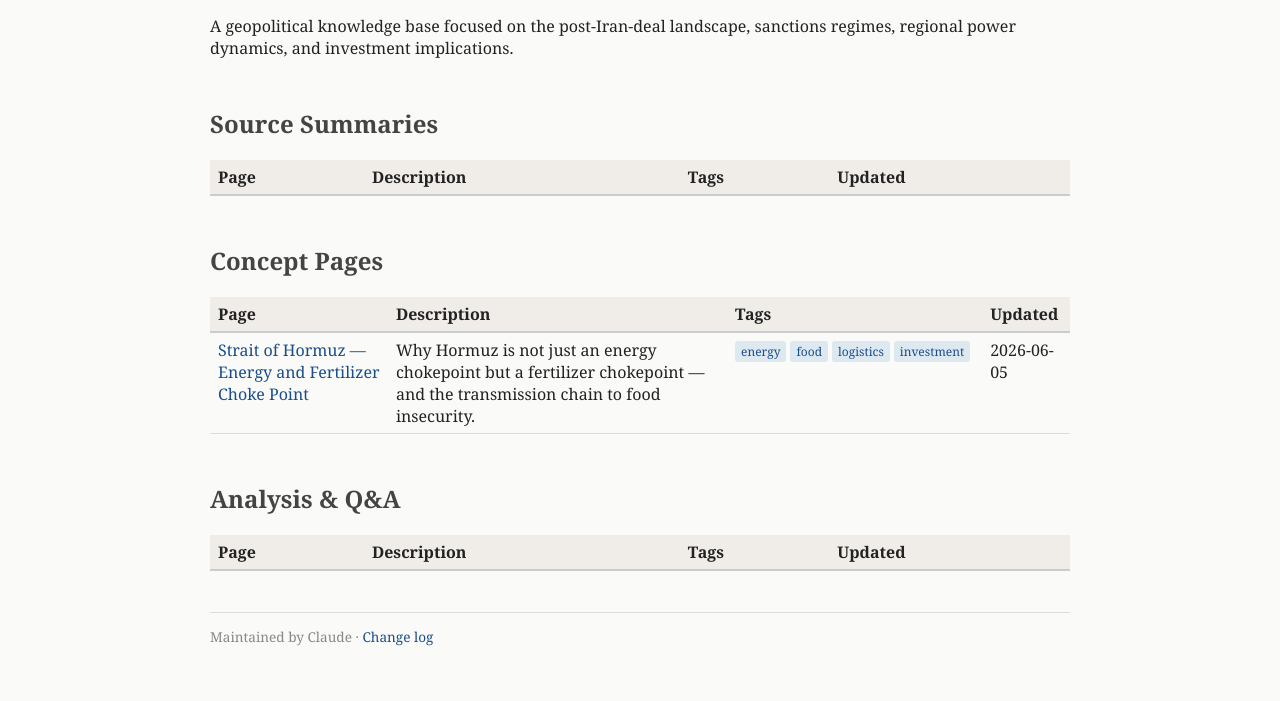
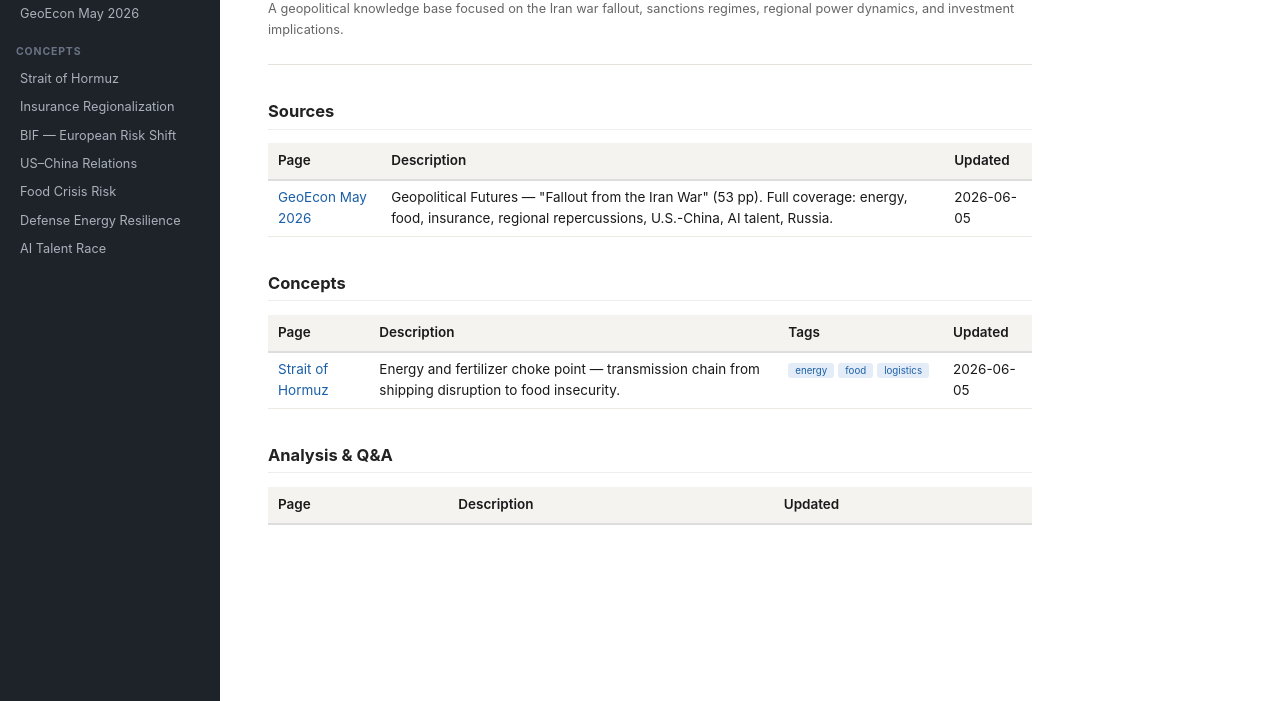
Before and after one commit to zechran/afterIran, a plain HTML site: page docs/index.html in a window 1280 px wide. Shown: the part 99-800 px from the top of the page. Drawn offline with Linux system fonts and the light colour scheme.

Commit message:
Restyle wiki: sidebar nav, shared CSS, nav.js template

```diff
--- a/docs/index.html
+++ b/docs/index.html
@@ -4,47 +4,50 @@
   <meta charset="UTF-8">
   <meta name="viewport" content="width=device-width, initial-scale=1.0">
   <title>AfterIran Wiki</title>
-  <style>
-    body { font-family: Georgia, serif; max-width: 860px; margin: 40px auto; padding: 0 20px; color: #222; background: #fafaf8; }
-    h1 { border-bottom: 2px solid #333; padding-bottom: 8px; }
-    h2 { margin-top: 2em; color: #444; }
-    a { color: #1a4e8a; text-decoration: none; }
-    a:hover { text-decoration: underline; }
-    table { width: 100%; border-collapse: collapse; margin-top: 1em; }
-    th { text-align: left; border-bottom: 2px solid #ccc; padding: 6px 8px; background: #f0ede8; }
-    td { padding: 6px 8px; border-bottom: 1px solid #e0ddd8; vertical-align: top; }
-    tr:hover td { background: #f5f3ef; }
-    .tag { font-size: 0.75em; background: #dde8f0; color: #1a4e8a; padding: 2px 6px; border-radius: 3px; margin-right: 4px; }
-    footer { margin-top: 3em; font-size: 0.85em; color: #888; border-top: 1px solid #ddd; padding-top: 1em; }
-  </style>
+  <link rel="stylesheet" href="style.css">
 </head>
 <body>
 
+<div id="sidebar"></div>
+
+<div id="content">
+
   <h1>AfterIran Wiki</h1>
-<p>A geopolitical knowledge base focused on the post-Iran-deal landscape, sanctions regimes, regional power dynamics, and investment implications.</p>
+  <div class="meta">A geopolitical knowledge base focused on the Iran war fallout, sanctions regimes, regional power dynamics, and investment implications.</div>
 
-<h2>Source Summaries</h2>
+  <hr>
+
+  <h2>Sources</h2>
   <table>
-  <tr><th>Page</th><th>Description</th><th>Tags</th><th>Updated</th></tr>
+    <tr><th>Page</th><th>Description</th><th>Updated</th></tr>
+    <tr>
+      <td><a href="geoecon-may2026.html">GeoEcon May 2026</a></td>
+      <td>Geopolitical Futures — "Fallout from the Iran War" (53 pp). Full coverage: energy, food, insurance, regional repercussions, U.S.-China, AI talent, Russia.</td>
+      <td>2026-06-05</td>
+    </tr>
     <!-- SOURCE SUMMARIES -->
   </table>
 
-<h2>Concept Pages</h2>
+  <h2>Concepts</h2>
   <table>
     <tr><th>Page</th><th>Description</th><th>Tags</th><th>Updated</th></tr>
-  <tr><td><a href="strait-of-hormuz.html">Strait of Hormuz — Energy and Fertilizer Choke Point</a></td><td>Why Hormuz is not just an energy chokepoint but a fertilizer chokepoint — and the transmission chain to food insecurity.</td><td><span class="tag">energy</span><span class="tag">food</span><span class="tag">logistics</span><span class="tag">investment</span></td><td>2026-06-05</td></tr>
+    <tr>
+      <td><a href="strait-of-hormuz.html">Strait of Hormuz</a></td>
+      <td>Energy and fertilizer choke point — transmission chain from shipping disruption to food insecurity.</td>
+      <td><span class="tag">energy</span><span class="tag">food</span><span class="tag">logistics</span></td>
+      <td>2026-06-05</td>
+    </tr>
     <!-- CONCEPT PAGES -->
   </table>
 
   <h2>Analysis &amp; Q&amp;A</h2>
   <table>
-  <tr><th>Page</th><th>Description</th><th>Tags</th><th>Updated</th></tr>
+    <tr><th>Page</th><th>Description</th><th>Updated</th></tr>
     <!-- ANALYSIS PAGES -->
   </table>
 
-<footer>
-  Maintained by Claude · <a href="log.html">Change log</a>
-</footer>
+</div>
 
+<script src="nav.js"></script>
 </body>
 </html>
--- /dev/null
+++ b/docs/nav.js
@@ -0,0 +1,51 @@
+// AfterIran Wiki — shared navigation
+// Add <script src="nav.js"></script> before </body> on every page.
+// The sidebar <nav> is injected here so it only needs updating in one place.
+
+(function () {
+  const NAV = [
+    {
+      section: "Sources",
+      links: [
+        { href: "geoecon-may2026.html", text: "GeoEcon May 2026" },
+      ]
+    },
+    {
+      section: "Concepts",
+      links: [
+        { href: "strait-of-hormuz.html",       text: "Strait of Hormuz" },
+        { href: "insurance-regionalization.html", text: "Insurance Regionalization" },
+        { href: "bif-europe-risk.html",         text: "BIF — European Risk Shift" },
+        { href: "us-china-relations.html",      text: "US–China Relations" },
+        { href: "food-crisis-risk.html",        text: "Food Crisis Risk" },
+        { href: "defense-energy-resilience.html", text: "Defense Energy Resilience" },
+        { href: "ai-talent-race.html",          text: "AI Talent Race" },
+      ]
+    },
+    {
+      section: "Analysis & Q&A",
+      links: []
+    }
+  ];
+
+  const currentPage = location.pathname.split("/").pop() || "index.html";
+
+  const sidebar = document.getElementById("sidebar");
+  if (!sidebar) return;
+
+  let html = `<a class="wiki-title" href="index.html">🌍 AfterIran Wiki</a><nav>`;
+
+  for (const group of NAV) {
+    if (group.links.length === 0) continue;
+    html += `<div class="nav-section">`;
+    html += `<span class="nav-section-title">${group.section}</span>`;
+    for (const link of group.links) {
+      const active = link.href === currentPage ? ' class="active"' : '';
+      html += `<a href="${link.href}"${active}>${link.text}</a>`;
+    }
+    html += `</div>`;
+  }
+
+  html += `</nav>`;
+  sidebar.innerHTML = html;
+})();
--- /dev/null
+++ b/docs/style.css
@@ -0,0 +1,198 @@
+/* AfterIran Wiki — shared stylesheet */
+
+*, *::before, *::after { box-sizing: border-box; }
+
+body {
+  margin: 0;
+  font-family: -apple-system, BlinkMacSystemFont, "Segoe UI", Roboto, sans-serif;
+  font-size: 15px;
+  line-height: 1.6;
+  color: #1a1a1a;
+  background: #fff;
+  display: flex;
+  min-height: 100vh;
+}
+
+/* ── Sidebar ─────────────────────────────────────────────── */
+#sidebar {
+  width: 220px;
+  min-width: 220px;
+  background: #1e2329;
+  color: #ccc;
+  padding: 0;
+  position: fixed;
+  top: 0;
+  bottom: 0;
+  overflow-y: auto;
+  z-index: 10;
+}
+
+#sidebar .wiki-title {
+  display: block;
+  padding: 16px 16px 14px;
+  font-size: 0.95em;
+  font-weight: 700;
+  color: #fff;
+  text-decoration: none;
+  border-bottom: 1px solid #2e3540;
+  letter-spacing: 0.01em;
+}
+
+#sidebar .wiki-title:hover { color: #c8a96e; }
+
+#sidebar nav { padding: 8px 0 24px; }
+
+#sidebar .nav-section {
+  margin-top: 12px;
+}
+
+#sidebar .nav-section-title {
+  display: block;
+  padding: 4px 16px;
+  font-size: 0.7em;
+  font-weight: 700;
+  text-transform: uppercase;
+  letter-spacing: 0.08em;
+  color: #6a7385;
+}
+
+#sidebar .nav-section a {
+  display: block;
+  padding: 4px 16px 4px 20px;
+  font-size: 0.85em;
+  color: #aab0bc;
+  text-decoration: none;
+  white-space: nowrap;
+  overflow: hidden;
+  text-overflow: ellipsis;
+}
+
+#sidebar .nav-section a:hover { color: #fff; background: #2a3040; }
+#sidebar .nav-section a.active { color: #fff; background: #2a3040; border-left: 2px solid #c8a96e; padding-left: 18px; }
+
+/* ── Main content ────────────────────────────────────────── */
+#content {
+  margin-left: 220px;
+  padding: 40px 48px 60px;
+  max-width: 860px;
+  flex: 1;
+}
+
+h1 {
+  font-size: 1.6em;
+  font-weight: 700;
+  margin: 0 0 4px;
+  border-bottom: 2px solid #e0ddd8;
+  padding-bottom: 10px;
+}
+
+h2 {
+  font-size: 1.1em;
+  font-weight: 700;
+  margin-top: 2em;
+  color: #222;
+  border-bottom: 1px solid #eee;
+  padding-bottom: 4px;
+}
+
+h3 {
+  font-size: 0.97em;
+  font-weight: 700;
+  margin-top: 1.4em;
+  color: #333;
+}
+
+p { margin: 0.7em 0; }
+
+a { color: #1a5fa8; text-decoration: none; }
+a:hover { text-decoration: underline; }
+
+hr { border: none; border-top: 1px solid #e5e2dc; margin: 1.5em 0; }
+
+/* Meta block under title */
+.meta {
+  font-size: 0.85em;
+  color: #666;
+  margin: 8px 0 24px;
+}
+.meta strong { color: #444; }
+
+/* Tables */
+table {
+  width: 100%;
+  border-collapse: collapse;
+  font-size: 0.9em;
+  margin: 1em 0;
+}
+th {
+  text-align: left;
+  background: #f5f3ef;
+  border-bottom: 2px solid #ddd;
+  padding: 7px 10px;
+  font-weight: 600;
+}
+td {
+  padding: 6px 10px;
+  border-bottom: 1px solid #ece9e3;
+  vertical-align: top;
+}
+tr:hover td { background: #faf8f5; }
+
+/* Blockquote */
+blockquote {
+  border-left: 3px solid #c8a96e;
+  margin: 1em 0;
+  padding: 8px 16px;
+  background: #fdf9f3;
+  color: #444;
+  font-style: italic;
+}
+
+/* Investment box */
+.invest {
+  background: #f3f8ed;
+  border-left: 3px solid #5a8a3a;
+  padding: 14px 18px;
+  margin: 1.5em 0;
+  border-radius: 0 4px 4px 0;
+}
+.invest h3 { color: #3a6a1a; margin-top: 0.6em; }
+.invest h3:first-child { margin-top: 0; }
+
+/* Risk tags */
+.risk-high { color: #c0392b; font-weight: 700; }
+.risk-med  { color: #d68910; font-weight: 700; }
+.risk-low  { color: #27ae60; font-weight: 700; }
+
+/* Tags */
+.tag {
+  font-size: 0.72em;
+  background: #e4edf7;
+  color: #1a5fa8;
+  padding: 2px 7px;
+  border-radius: 3px;
+  margin-right: 4px;
+  white-space: nowrap;
+}
+
+/* Related pages box */
+.related {
+  background: #f7f5f1;
+  border: 1px solid #e5e2dc;
+  padding: 12px 16px;
+  margin-top: 2.5em;
+  border-radius: 4px;
+  font-size: 0.88em;
+}
+.related strong { display: block; margin-bottom: 6px; color: #555; }
+.related a { margin-right: 12px; }
+
+/* Footer */
+footer {
+  margin-top: 3em;
+  padding-top: 1em;
+  border-top: 1px solid #e5e2dc;
+  font-size: 0.82em;
+  color: #999;
+}
+footer a { color: #888; }
```
Also changed, not shown: docs/log.html (+20 -23 lines), docs/strait-of-hormuz.html (+26 -48 lines). Lines whose indentation alone changed are shown as unchanged.
